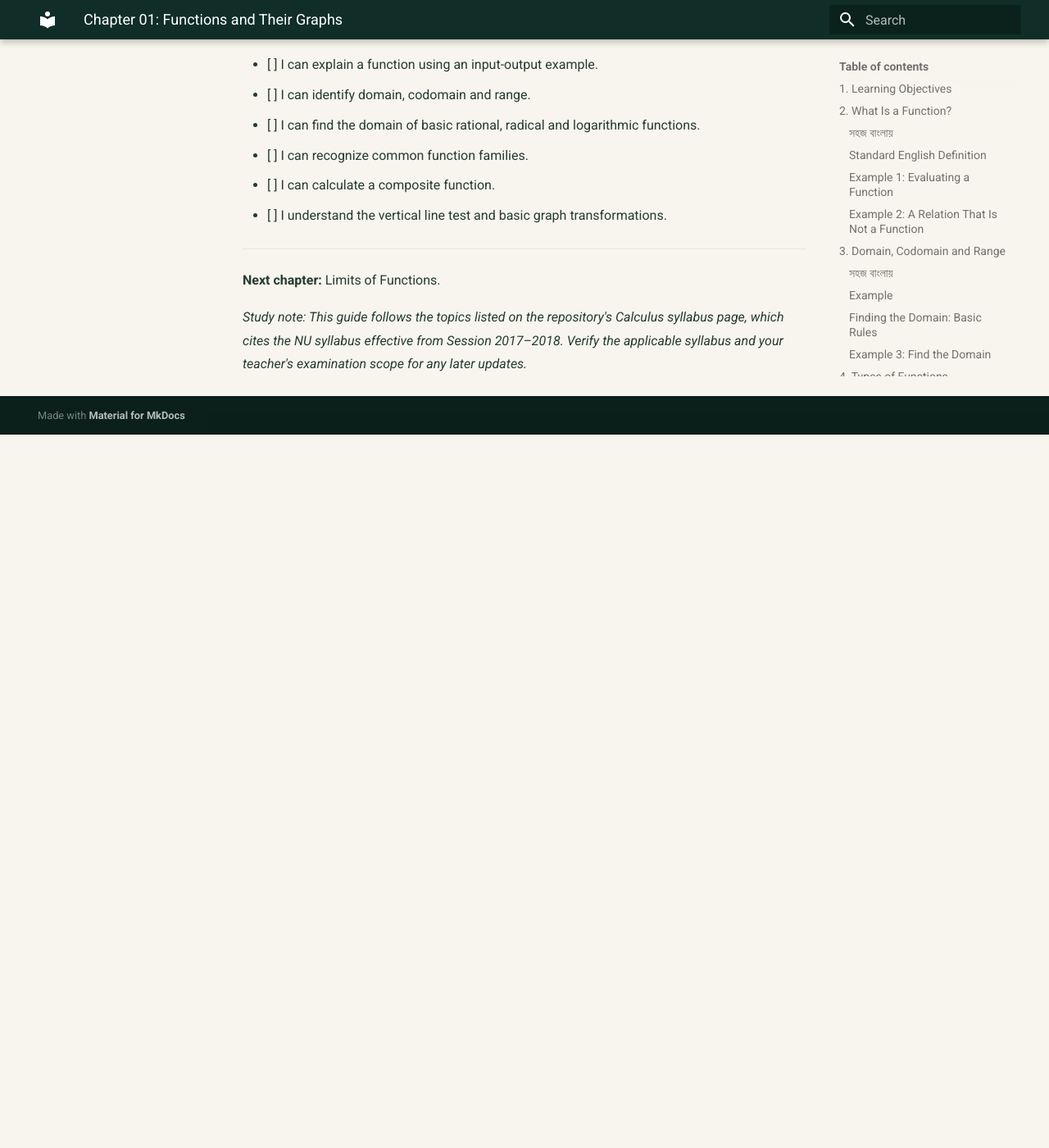
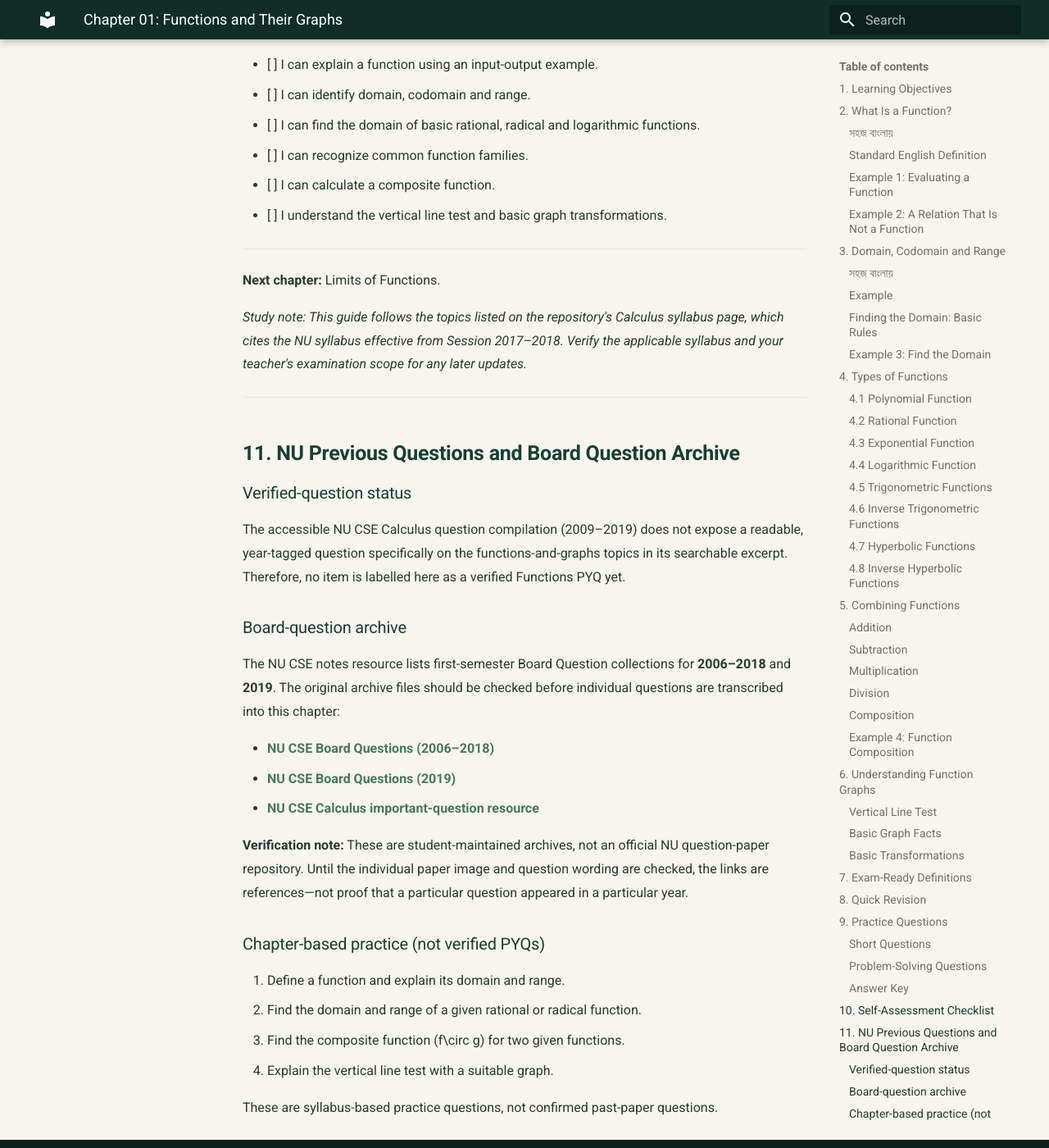
Before and after one commit to taimiyatahsin0-png/nu-cse-notes-store, an MkDocs documentation site: the page built from docs/subjects/cal/chapter-01-functions-and-their-graphs.md, in a window 1280 px wide and 1400 px high, scrolled down 11946 px. Shown: the whole window at 82% size. Built offline with MkDocs 1.6.1 and Material for MkDocs 9.7.7, drawn with Linux system fonts in a browser that asks for light colours; before the commit the page ends 12476 px from its top, so only the background shows below that.

Commit message:
Add sourced NU PYQ and board archive section

```diff
--- a/docs/subjects/cal/chapter-01-functions-and-their-graphs.md
+++ b/docs/subjects/cal/chapter-01-functions-and-their-graphs.md
@@ -484,3 +484,30 @@ g(x)=\sqrt{x-2}
 **Next chapter:** Limits of Functions.
 
 *Study note: This guide follows the topics listed on the repository's Calculus syllabus page, which cites the NU syllabus effective from Session 2017–2018. Verify the applicable syllabus and your teacher's examination scope for any later updates.*
+
+---
+
+## 11. NU Previous Questions and Board Question Archive
+
+### Verified-question status
+
+The accessible NU CSE Calculus question compilation (2009–2019) does not expose a readable, year-tagged question specifically on the functions-and-graphs topics in its searchable excerpt. Therefore, no item is labelled here as a verified Functions PYQ yet.
+
+### Board-question archive
+
+The NU CSE notes resource lists first-semester Board Question collections for **2006–2018** and **2019**. The original archive files should be checked before individual questions are transcribed into this chapter:
+
+- [NU CSE Board Questions (2006–2018)](https://drive.google.com/file/d/1Lodp-nv8jOXRU7SvriRGqNYamqGUIzvM/view?usp=sharing)
+- [NU CSE Board Questions (2019)](https://drive.google.com/file/d/1QZpZoqjEJS5aYXNjSYdwW5bXy66aPi9-/view?usp=sharing)
+- [NU CSE Calculus important-question resource](https://drive.google.com/file/d/1wO5R0jGjzcFBuBBq7NoywOV0ldzS49tE/view?usp=sharing)
+
+**Verification note:** These are student-maintained archives, not an official NU question-paper repository. Until the individual paper image and question wording are checked, the links are references—not proof that a particular question appeared in a particular year.
+
+### Chapter-based practice (not verified PYQs)
+
+1. Define a function and explain its domain and range.
+2. Find the domain and range of a given rational or radical function.
+3. Find the composite function (f\circ g) for two given functions.
+4. Explain the vertical line test with a suitable graph.
+
+These are syllabus-based practice questions, not confirmed past-paper questions.
```
